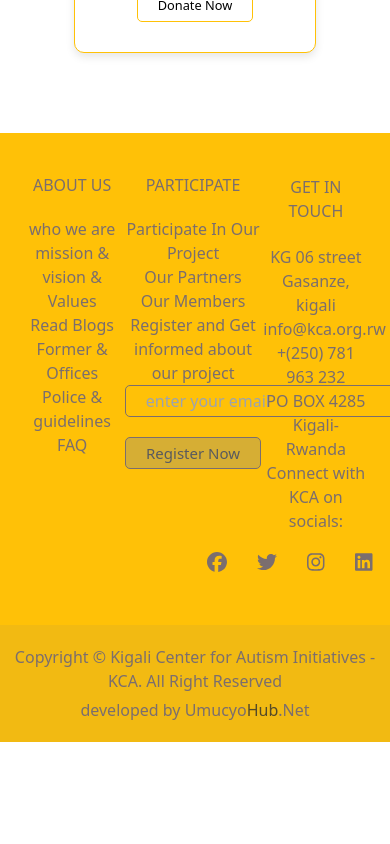
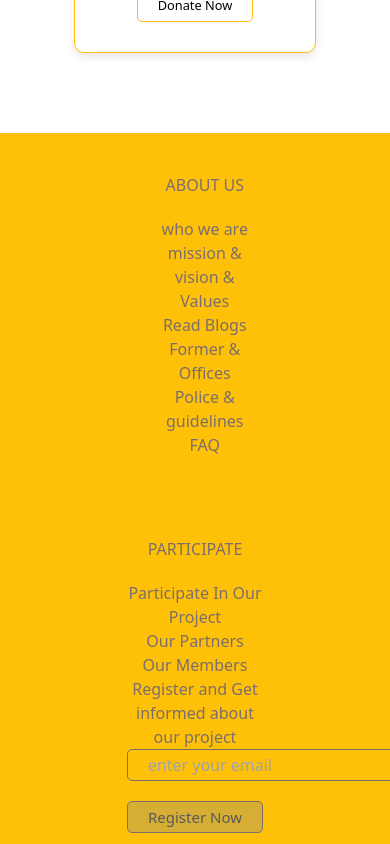
Before and after one commit to Zeden12/kigali-center-for-autism-initiatives-fn, a React (Vite) app: page / in a window 390 px wide. Shown: the part 4180-5024 px from the top of the page. Before the commit the page ends 4922 px from the top, so only its background shows below. Built offline with nearby package versions, Linux system fonts and the light colour scheme.

Commit message:
making footer resiponsive

```diff
--- a/src/styles/Footer.css
+++ b/src/styles/Footer.css
@@ -140,3 +140,22 @@
         }
     }
 }
+
+@media (max-width: 768px) {
+    .footer-address {
+      flex-direction: column;
+      align-items: center;
+    }
+
+    .about-us-footer,
+    .participate-footer,
+    .contact-footer {
+      width: 90%;
+      margin-left: 0;
+      margin-right: 0;
+    }
+
+    .contact-footer-icons {
+      flex-direction: row;
+    }
+  }
```
